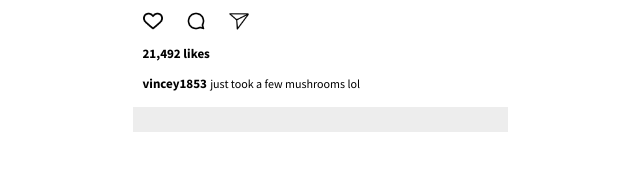
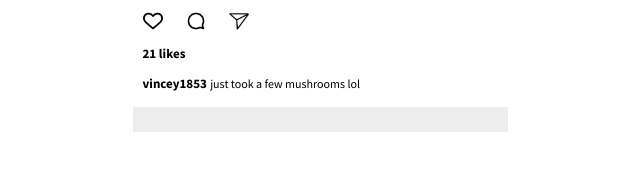
Before and after one commit to baileyseely1/oldagram-project, a plain HTML site: page index.html in a window 1280 px wide. Shown: the part 497-668 px from the top of the page, 320-960 px from the left. Drawn offline with Linux system fonts and the light colour scheme.

Commit message:
updated likes typo

```diff
--- a/index.html
+++ b/index.html
@@ -33,7 +33,7 @@
                 <img src="images/icon-heart.png" alt="heart icon" class="icon">
                 <img src="images/icon-comment.png" alt="comment icon" class="icon">
                 <img src="images/icon-dm.png" alt="direct message icon" class="icon">
-                <h2>21,492 likes</h2>
+                <h2>21 likes</h2>
                 <h3 class="username">vincey1853</h3>
                 <p class="user-comment">just took a few mushrooms lol</p>
             </div>
```
